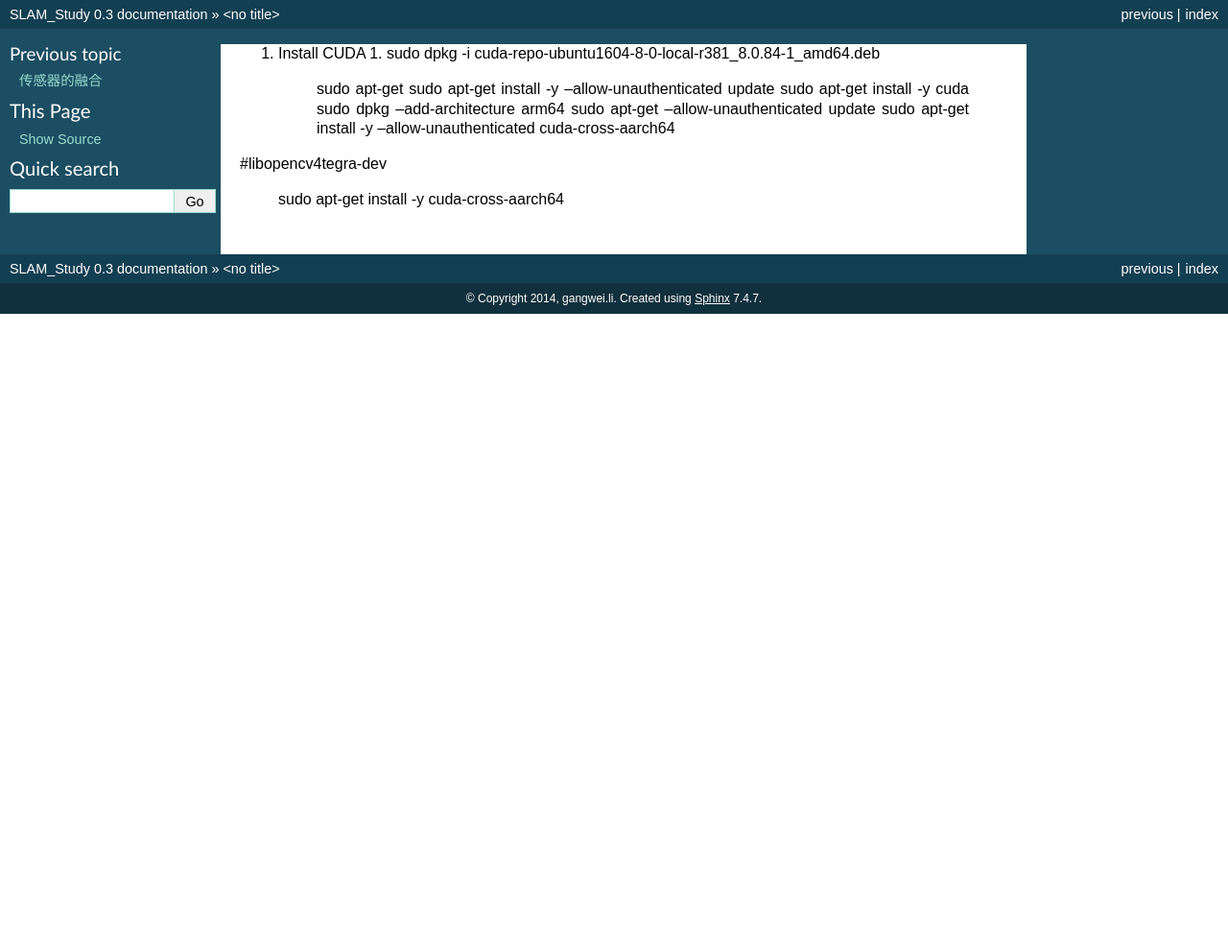
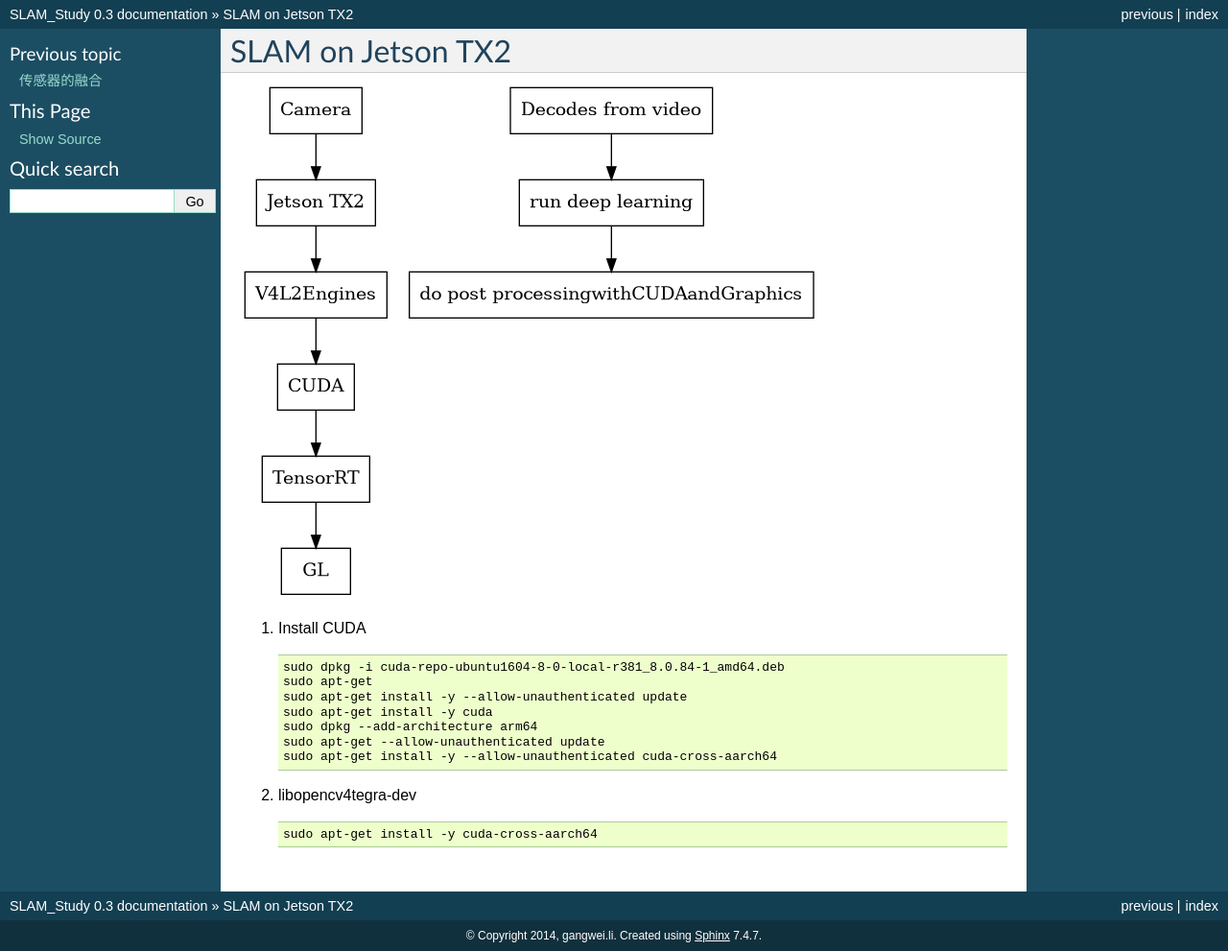
Before and after one commit to gwli/SLAM_Study, a Sphinx documentation site: the page built from source/SLAMOnJetsonTX2.rst, in a window 1280 px wide. Shown: the whole page at 96% size. Built offline with Sphinx 7.4.7, drawn with Linux system fonts in a browser that asks for light colours; before the commit the page ends 900 px from its top, so only the background shows below that.

Commit message:
修复了编译的bug

```diff
--- a/source/Framework.rst
+++ b/source/Framework.rst
@@ -75,10 +75,11 @@
 直接法:
 
 #. 保留特征点，但不计算描述子。直接发使用光流跟踪，并且直接计算特征点在一时刻的位置，光流法会根据图像像素灰度信息来计算机运动。对光照要求严格。
+
 .. image:: SFM_overview.png
 .. image:: outline.png
 .. image:: overview.png
-.. image:: nvx_architecture.png
+.. image:: nvx_arch_diagram.png
 
 nlp 非线性优化
 --------------
--- a/source/SLAMOnJetsonTX2.rst
+++ b/source/SLAMOnJetsonTX2.rst
@@ -1,22 +1,29 @@
-
+SLAM on Jetson TX2
+==================
 
 .. graphviz::
 
    digraph G {
        node [shape=box];
-       Camera ->"Jetson TX2"-> "V4L2Engines",CUDA->TensorRT->GL;
-       "Decodes from video ->"run deep learning"->"do-post-processingwithCUDAandGraphics";
+       Camera ->"Jetson TX2"-> "V4L2Engines"->CUDA->TensorRT->GL;
+       "Decodes from video" ->"run deep learning"->"do post processingwithCUDAandGraphics";
    }
 
 
 #. Install CUDA
-   1. sudo dpkg -i cuda-repo-ubuntu1604-8-0-local-r381_8.0.84-1_amd64.deb
-    sudo apt-get
-    sudo apt-get install -y --allow-unauthenticated update
-    sudo apt-get install -y cuda
-    sudo dpkg --add-architecture arm64
-    sudo apt-get --allow-unauthenticated update
-    sudo apt-get install -y --allow-unauthenticated cuda-cross-aarch64
-#libopencv4tegra-dev
 
-    sudo apt-get install -y cuda-cross-aarch64
+   .. code-block:: bash
+
+      sudo dpkg -i cuda-repo-ubuntu1604-8-0-local-r381_8.0.84-1_amd64.deb
+      sudo apt-get
+      sudo apt-get install -y --allow-unauthenticated update
+      sudo apt-get install -y cuda
+      sudo dpkg --add-architecture arm64
+      sudo apt-get --allow-unauthenticated update
+      sudo apt-get install -y --allow-unauthenticated cuda-cross-aarch64
+
+#. libopencv4tegra-dev
+
+   .. code-block:: bash
+
+      sudo apt-get install -y cuda-cross-aarch64
```
